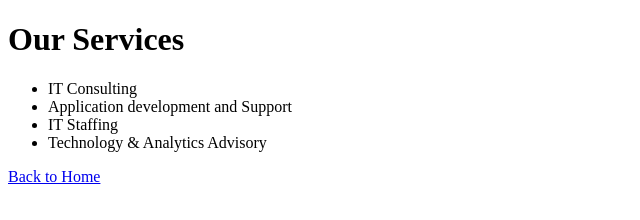
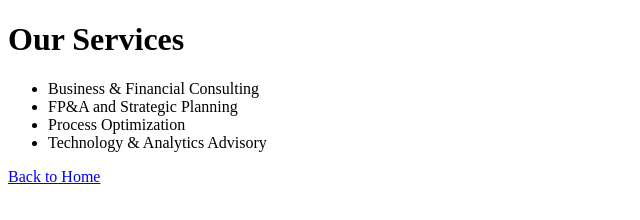
Before and after one commit to Racer99-hub/racer99-hub.github.io, a plain HTML site: page Services.html in a window 1280 px wide. Shown: the whole page, without its empty margins (0-640 px from the left). Drawn offline with Linux system fonts and the light colour scheme.

Commit message:
Update Services.html

```diff
--- a/Services.html
+++ b/Services.html
@@ -7,9 +7,9 @@
 <body>
     <h1>Our Services</h1>
     <ul>
-        <li>IT Consulting</li>
-        <li>Application development  and Support</li>
-        <li>IT Staffing</li>
+        <li>Business & Financial Consulting</li>
+        <li>FP&A and Strategic Planning</li>
+        <li>Process Optimization</li>
         <li>Technology & Analytics Advisory</li>
     </ul>
     <a href="index.html">Back to Home</a>
```
